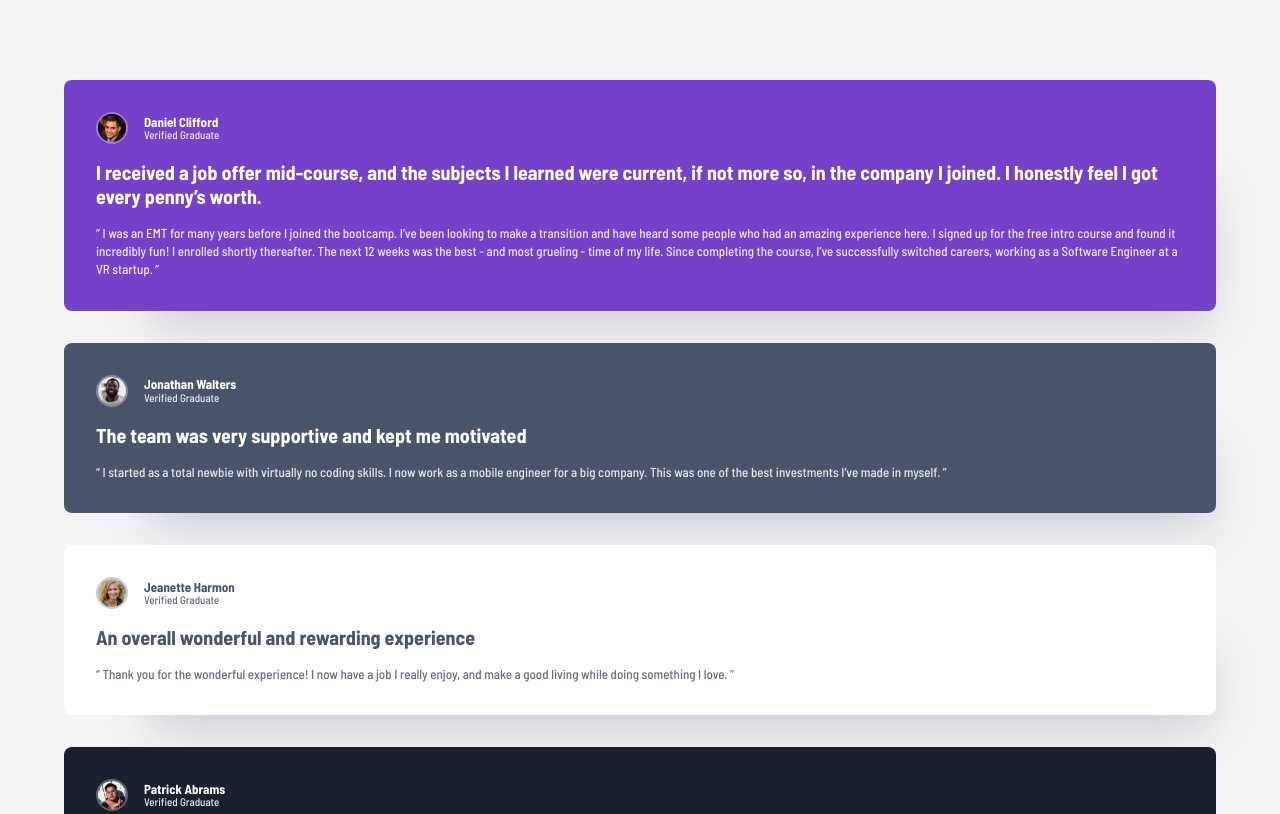
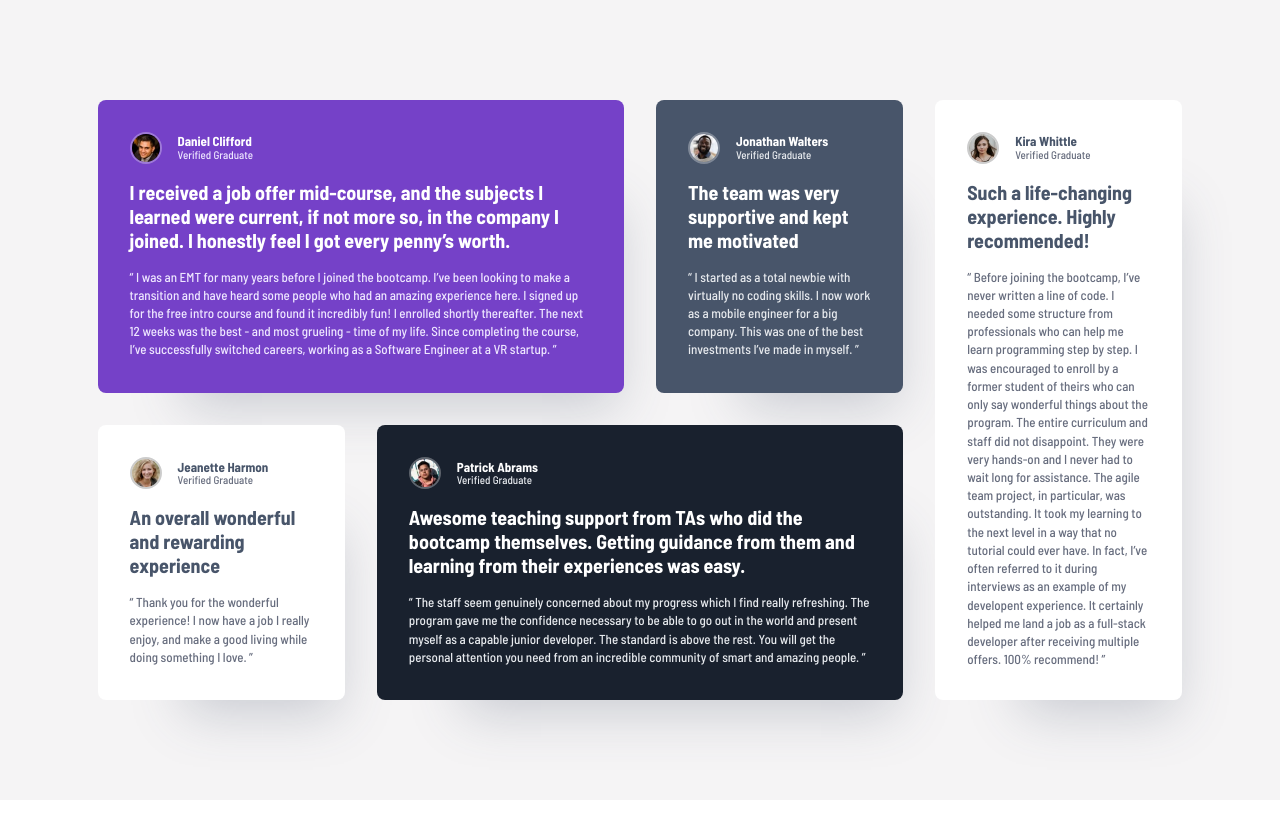
Before and after one commit to andrewshtyka/testimonials-grid-section-main, a plain HTML site: page index.html in a window 1280 px wide. Shown: the top 814 px of the page. Drawn offline with nearby package versions, Linux system fonts and the light colour scheme.

Commit message:
finalize testimonials

```diff
--- a/style.scss
+++ b/style.scss
@@ -103,9 +103,6 @@ table {
   width: 100%;
 }
 
-@media (min-width: 48rem) {
-}
-
 /* #endregion = GLOBAL */
 
 .u-text-preset-1 {
@@ -200,3 +197,76 @@ main {
 .u-font_color\:purple-50 {
   color: $color-purple-50;
 }
+
+@media (min-width: 768px) {
+  main {
+    display: flex;
+    justify-content: center;
+    padding: clamp(4.5rem, calc(2rem + 7vw), 5rem) clamp(4rem, calc(0.5rem + 7vw), 8rem);
+  }
+
+  .o-container_cards {
+    display: grid;
+    grid-template: repeat(4, auto) / repeat(2, 1fr);
+    grid-template-areas:
+      "row-1 row-1"
+      "row-2L row-2R"
+      "row-3 row-3"
+      "row-4 row-4";
+    max-width: 50rem;
+  }
+
+  .c-card:nth-of-type(1) {
+    grid-area: row-1;
+  }
+
+  .c-card:nth-of-type(2) {
+    grid-area: row-2L;
+  }
+
+  .c-card:nth-of-type(3) {
+    grid-area: row-2R;
+  }
+
+  .c-card:nth-of-type(4) {
+    grid-area: row-3;
+  }
+
+  .c-card:nth-of-type(5) {
+    grid-area: row-4;
+  }
+}
+
+@media (min-width: 1200px) {
+  main {
+    align-items: center;
+  }
+
+  .o-container_cards {
+    grid-template: repeat(2, auto) / repeat(4, 1fr);
+    grid-template-areas:
+      "top-1 top-1 top-2 right"
+      "bottom-1 bottom-2 bottom-2 right";
+    max-width: 70rem;
+  }
+
+  .c-card:nth-of-type(1) {
+    grid-area: top-1;
+  }
+
+  .c-card:nth-of-type(2) {
+    grid-area: top-2;
+  }
+
+  .c-card:nth-of-type(3) {
+    grid-area: bottom-1;
+  }
+
+  .c-card:nth-of-type(4) {
+    grid-area: bottom-2;
+  }
+
+  .c-card:nth-of-type(5) {
+    grid-area: right;
+  }
+}
```
Also changed, not shown: style.css, 1 other file.
